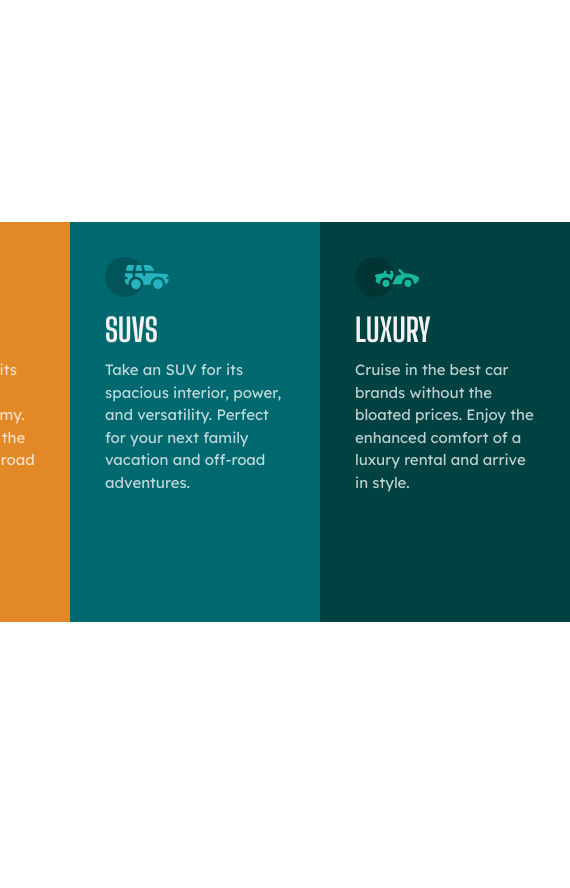
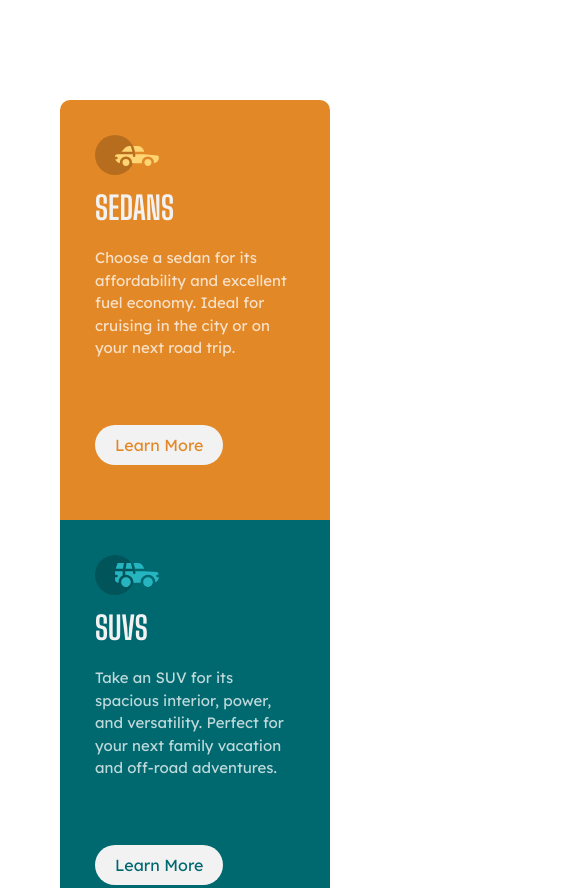
Before and after one commit to Onyeka-Aribeana/3-column-card-component, a plain HTML site: page index.html in a window 390 px wide. Shown: the top 888 px of the page, 570 px wide, since content can reach past the window. Before the commit the page ends 844 px from the top, so only its background shows below. Drawn offline with Linux system fonts and the light colour scheme.

Commit message:
Final changes to project: added button, spacing and media query

```diff
--- a/css/style.css
+++ b/css/style.css
@@ -17,8 +17,8 @@ body {
   align-items: center;
   width: 100%;
   height: 100vh;
-    font-family: 'Big Shoulders Display', cursive;
-    font-family: 'Lexend Deca', sans-serif;
+  font-family: "Big Shoulders Display", cursive;
+  font-family: "Lexend Deca", sans-serif;
 }
 
 article {
@@ -27,8 +27,9 @@ article {
 
 .grid-container {
   display: grid;
-    grid-template-columns: repeat(3, 250px);
-    grid-template-rows: 400px;
+  grid-template-columns: repeat(3, 270px);
+  grid-template-rows: 420px;
+  border-radius: 10px;
 }
 
 .card {
@@ -36,17 +37,37 @@ article {
 }
 
 #sedan {
-    background-color: var(--bright-orange)
+  background-color: var(--bright-orange);
+  border-top-left-radius: 10px;
+  border-bottom-left-radius: 10px;
 }
 #suv {
   background-color: var(--dark-cyan);
 }
 #luxury {
-    background-color: var(--very-dark-cyan)
+  background-color: var(--very-dark-cyan);
+  border-top-right-radius: 10px;
+  border-bottom-right-radius: 10px;
+}
+
+#sedan a {
+  color: var(--bright-orange);
+}
+
+#suv a {
+  color: var(--dark-cyan);
+}
+
+#luxury a {
+  color: var(--very-dark-cyan);
+}
+
+.btn {
+  margin: 55px 0 0;
 }
 
 .card h1 {
-    font-family: 'Big Shoulders Display', cursive;
+  font-family: "Big Shoulders Display", cursive;
   color: var(--very-light-gray);
   margin: 10px 0;
   text-transform: uppercase;
@@ -54,9 +75,36 @@ article {
   font-weight: 700;
 }
 
-.card p {
-    font-family: 'Lexend Deca', sans-serif;
+.card p:first-of-type {
+  font-family: "Lexend Deca", sans-serif;
   color: var(--transparent-white);
   font-size: 15px;
   line-height: 1.5;
+  padding: 10px 0 20px;
 }
+
+.card a {
+  text-decoration: none;
+  background-color: var(--very-light-gray);
+  padding: 10px 20px;
+  border-radius: 9999em;
+}
+
+@media screen and (max-width: 500px){
+  body {
+    height: 100%
+  }
+  .grid-container{
+    margin: 100px 0;
+    grid-template-columns: 270px
+  }
+  #sedan {
+    border-top-right-radius: 10px;
+    border-bottom-left-radius: 0;
+  }
+  #luxury {
+    border-top-right-radius: 0px;
+    border-bottom-left-radius: 10px;
+  }
+
+}
--- a/index.html
+++ b/index.html
@@ -39,6 +39,10 @@
             Choose a sedan for its affordability and excellent fuel economy.
             Ideal for cruising in the city or on your next road trip.
           </p>
+          <p class="btn">
+            <a href="#">Learn More</a>
+          </p>
+
         </div>
         <div id="suv" class="card">
           <img src="./images/icon-suvs.svg" alt="suuv" />
@@ -47,6 +51,10 @@
             Take an SUV for its spacious interior, power, and versatility.
             Perfect for your next family vacation and off-road adventures.
           </p>
+          <p class="btn">
+            <a href="#">Learn More</a>
+          </p>
+
         </div>
         <div id="luxury" class="card">
           <img src="./images/icon-luxury.svg" alt="luxury" />
@@ -55,6 +63,9 @@
             Cruise in the best car brands without the bloated prices. Enjoy the
             enhanced comfort of a luxury rental and arrive in style.
           </p>
+          <p class="btn">
+            <a href="#">Learn More</a>
+          </p>
         </div>
       </div>
     </article>
```
Lines whose indentation alone changed are shown as unchanged.
